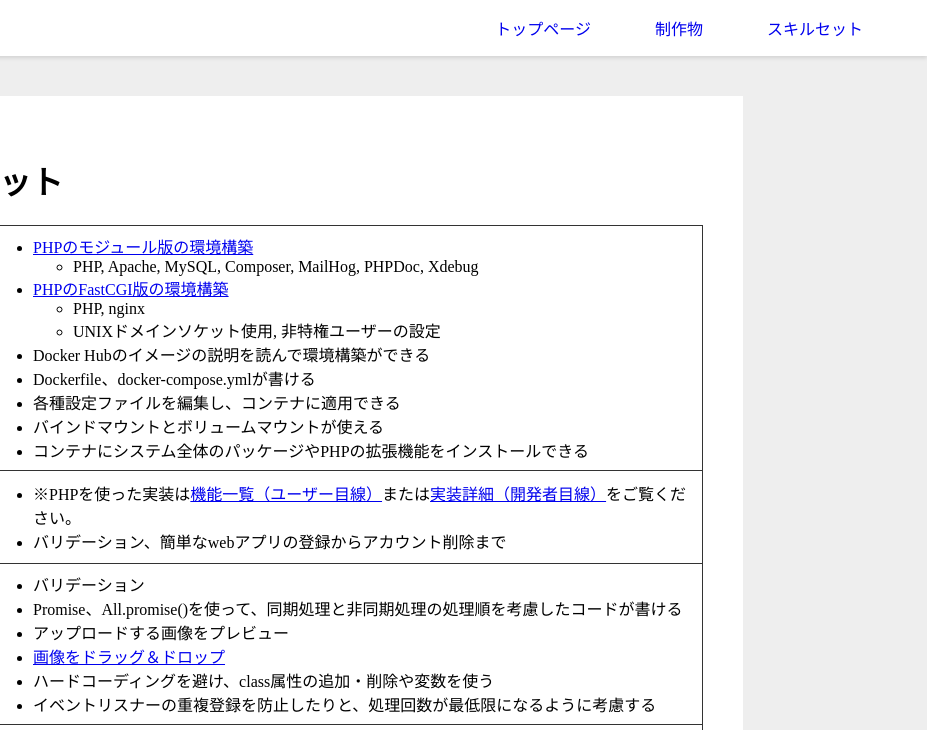
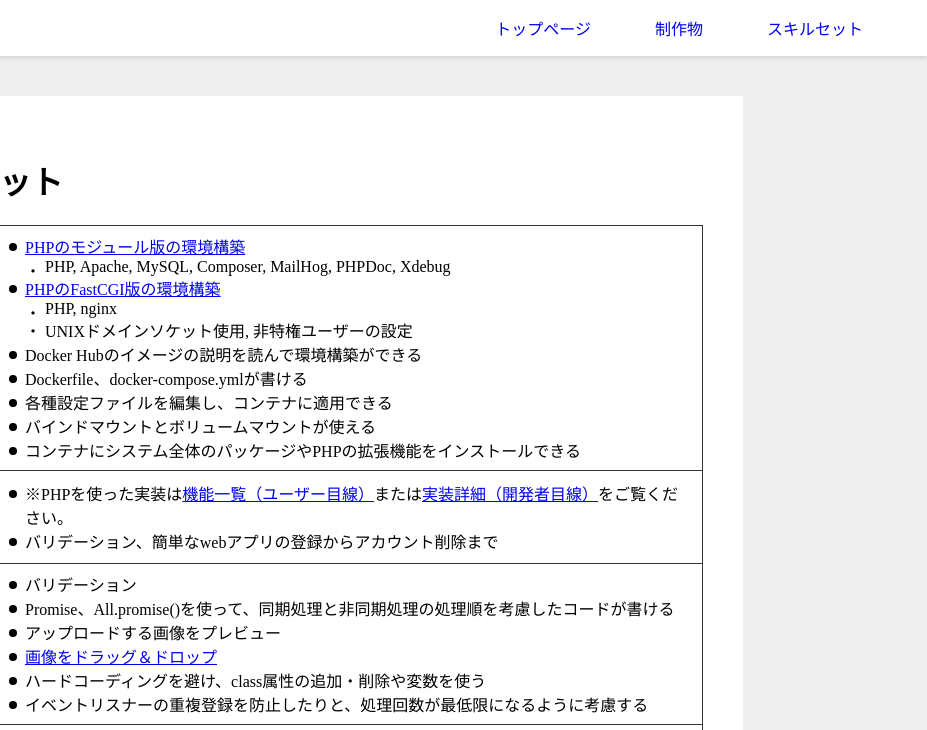
Before and after one commit to kai335/kai335.github.io, a plain HTML site: page docs/skill_set.html in a window 1280 px wide. Shown: the top 730 px of the page, 353-1280 px from the left. Drawn offline with nearby package versions, Linux system fonts and the light colour scheme.

Commit message:
(ver.2) docs/css/skill_set.css

```diff
--- a/docs/css/skill_set.css
+++ b/docs/css/skill_set.css
@@ -2,11 +2,39 @@
   font-size: 1.5em;
   margin: 2rem 0;
 } */
-ul{
+.my-skill{
+  border-collapse: collapse;
+}
+.my-skill ul{
+  padding: 0;
   margin: 0;
 }
-.my-skill{
-  border-collapse: collapse;
+.my-skill ul li{
+  list-style-type: none;
+  padding-left: calc(1rem + 4px);
+  position: relative;
+}
+.my-skill ul li::before{
+  content: "・";
+  position: absolute;
+  left: 0;
+  color: black;
+}
+/* .dot */
+.my-skill ul li.dot{
+  margin-left: 1rem;
+  padding-left: 1rem;
+}
+.my-skill ul li.dot::before{
+  content: "";
+  position: absolute;
+  left: 0;
+  top: calc(((1rem * 1.6) / 2) - (0.5rem / 2));
+  display: inline-block;
+  width: 0.5rem;
+  height: 0.5rem;
+  border-radius: 50%;
+  background-color: black;
 }
 .my-skill th, .my-skill td{
   border:1px #333 solid;
```
